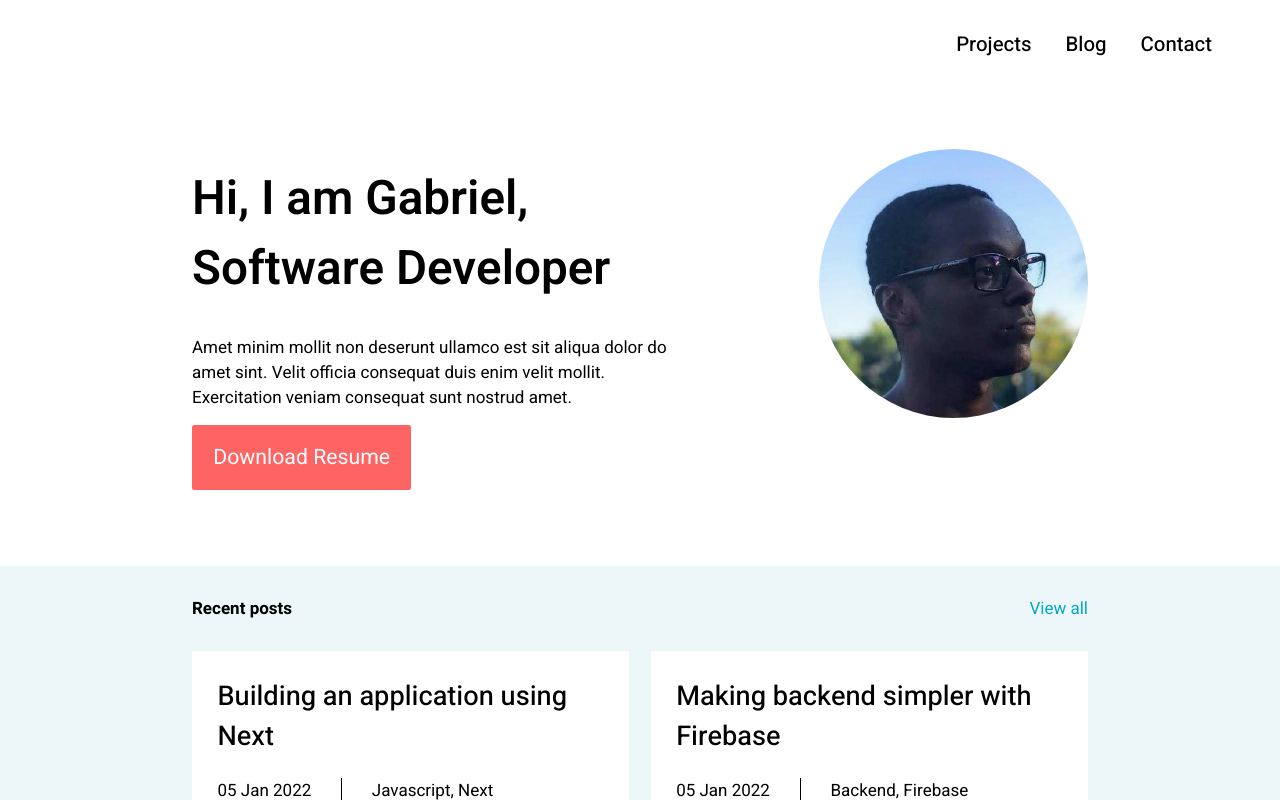
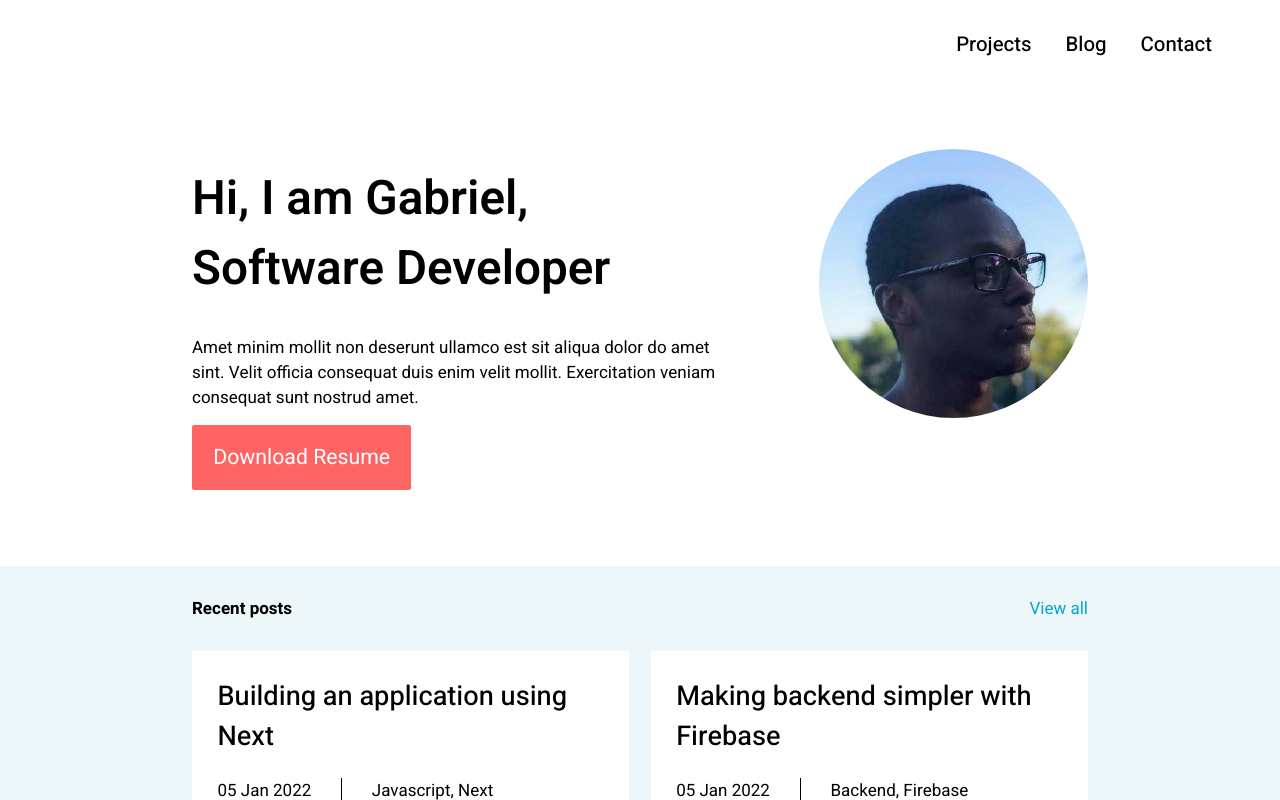
Before and after one commit to gabrielrochamd/v1, a Next.js app: page / in a window 1280 px wide. Shown: the top 800 px of the page. Built offline with nearby package versions, Linux system fonts and the light colour scheme.

Commit message:
Change presentation text width

```diff
--- a/src/styles/home.module.scss
+++ b/src/styles/home.module.scss
@@ -8,12 +8,13 @@
 
     main {
       display: flex;
-      gap: 10vw;
+      justify-content: space-between;
 
       .text {
         display: flex;
         flex-direction: column;
         justify-content: space-around;
+        width: 31rem;
       }
 
       .picture {
```
